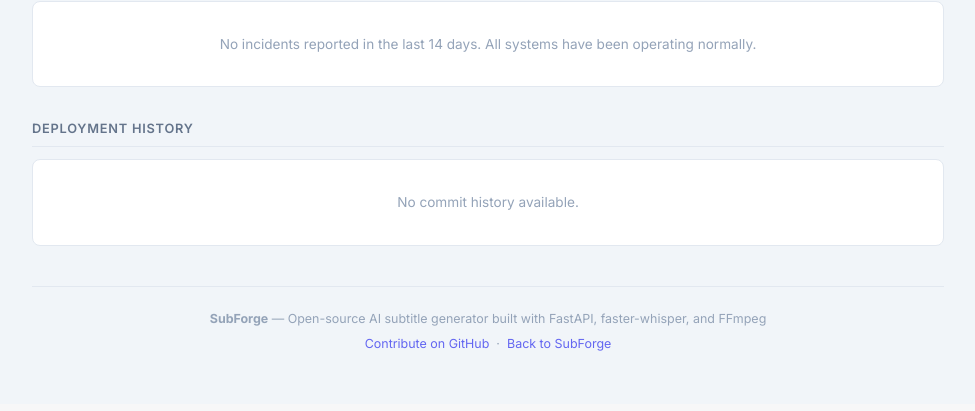
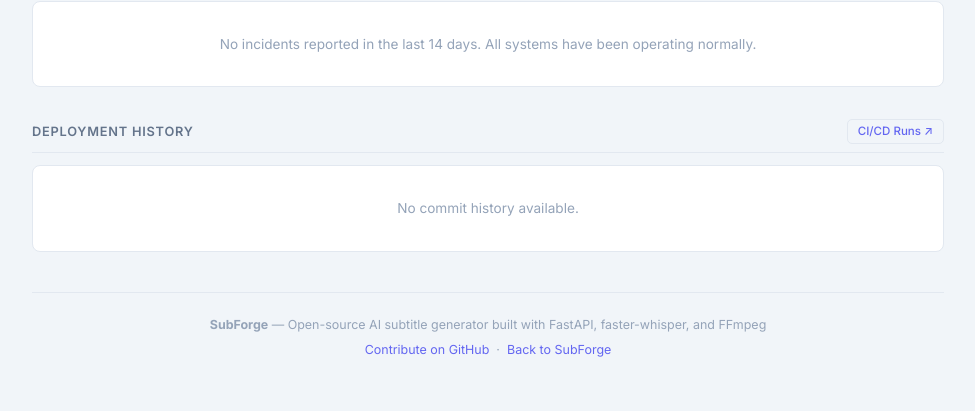
Before and after one commit to volehuy1998/subtitle-generator, a FastAPI app: page /status in a window 1280 px wide. Shown: the part 1030-1441 px from the top of the page, without its empty margins (152-1127 px from the left). Before the commit the page ends 1381 px from the top, so only its background shows below. Run offline with FastAPI, Linux system fonts and the light colour scheme; data that the repository does not hold is empty; parts of the project's set-up code (start-up, migrations or seed data) failed here and were passed over.

Commit message:
Status page: refresh deployment history every 10s, add CI/CD runs link
Co-Authored-By: Claude Sonnet 4.6 <noreply@anthropic.com>

```diff
--- a/templates/status.html
+++ b/templates/status.html
@@ -376,7 +376,10 @@
 
     <!-- Deployment History -->
     <div class="commits-section">
-        <div class="section-title">Deployment History</div>
+        <div class="section-title" style="display:flex;justify-content:space-between;align-items:center;">
+            <span>Deployment History</span>
+            <a href="https://github.com/volehuy1998/subtitle-generator/actions" target="_blank" style="font-size:0.72rem;font-weight:500;color:var(--primary);text-transform:none;letter-spacing:0;border:1px solid var(--border);padding:3px 10px;border-radius:var(--radius-xs);">CI/CD Runs &#8599;</a>
+        </div>
         <div id="commits">
             <div class="no-incidents">Loading commit history...</div>
         </div>
@@ -647,7 +650,7 @@
     loadStatus();
     loadCommits();
     setInterval(loadStatus, 1000);
-    setInterval(loadCommits, 60000);
+    setInterval(loadCommits, 10000);
 })();
 </script>
 
```
